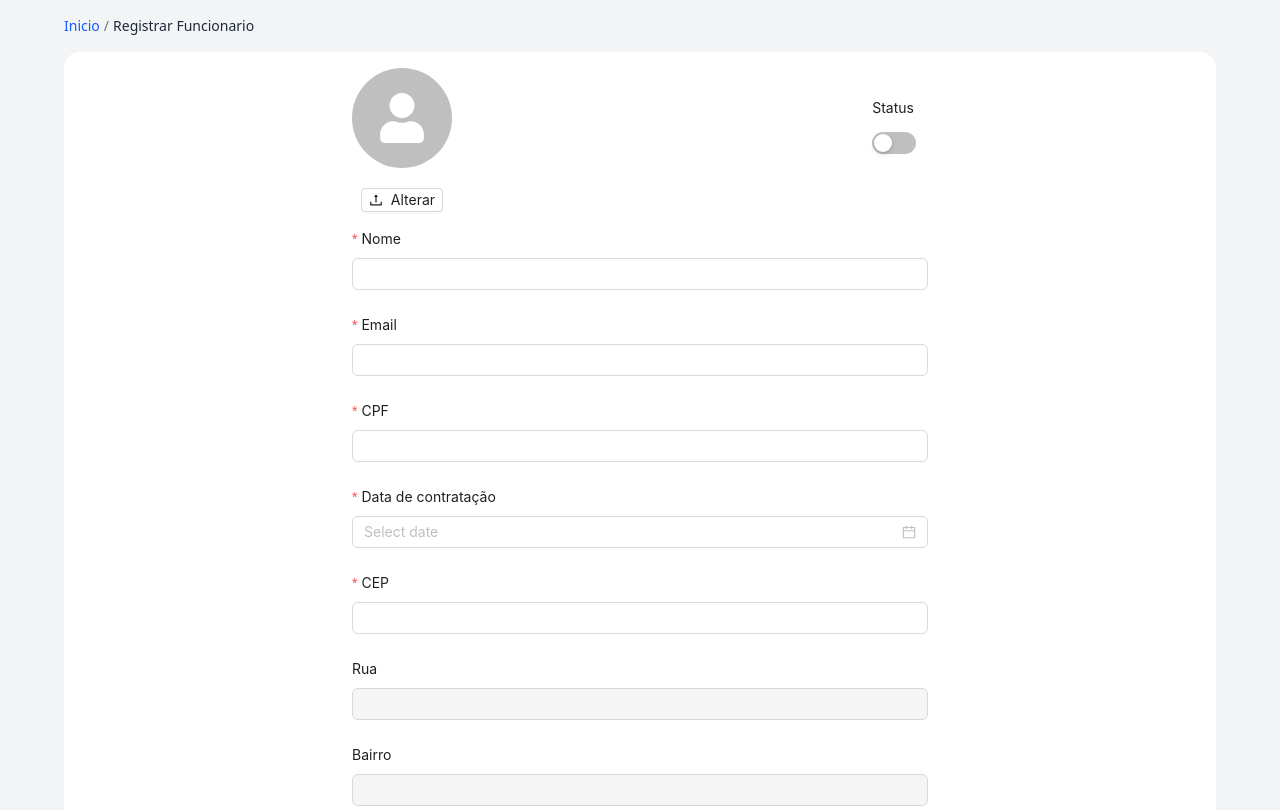
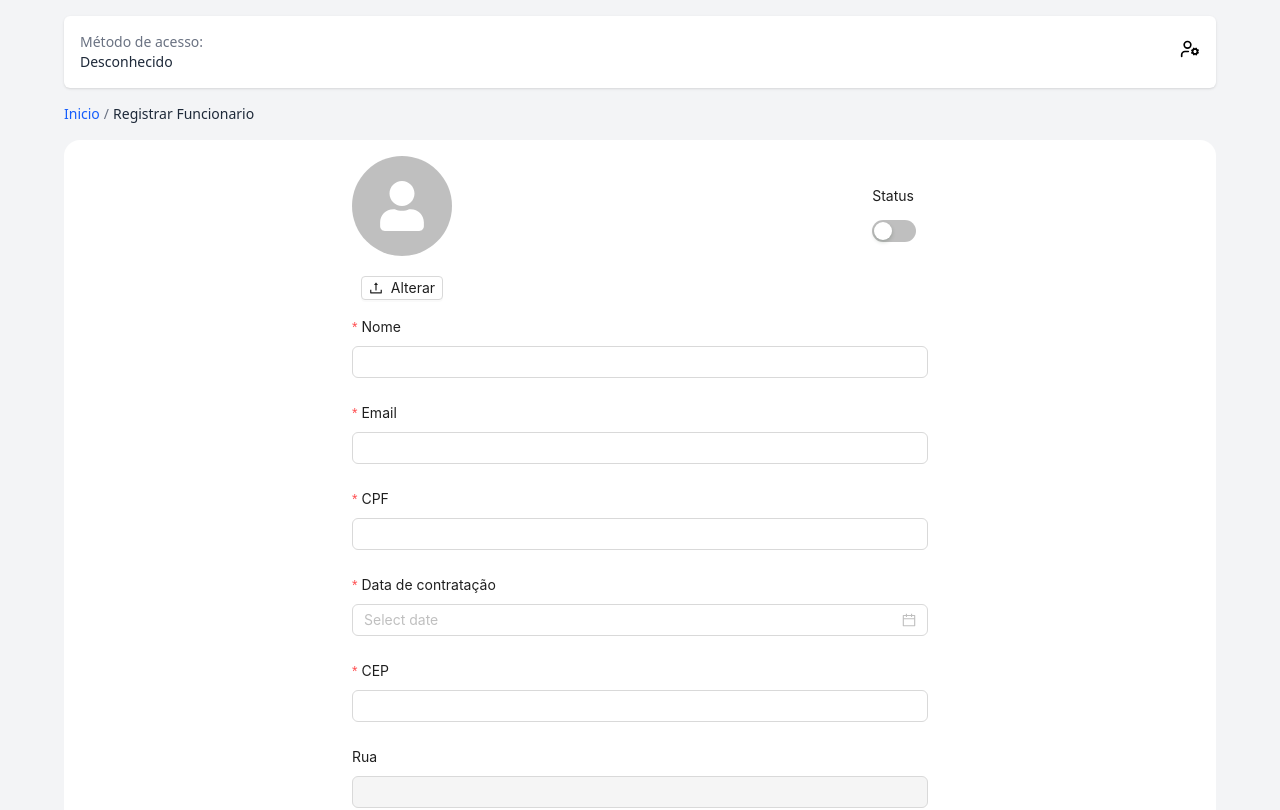
Before and after one commit to ordepMendes/employee-control-panel, a React (Vite) app: page /home/register-employee in a window 1280 px wide. Shown: the top 810 px of the page. Built offline with nearby package versions, Linux system fonts and the light colour scheme; no server answers; sample sign-in values are in the browser's storage.

Commit message:
feat: :sparkles: Funcionalidade de logout
Funcionalidade de logout + mini header dizendo tipo de acesso

```diff
--- a/src/App.tsx
+++ b/src/App.tsx
@@ -1,16 +1,68 @@
-import { Button } from "antd";
+import { Button, Dropdown, Popconfirm, Space } from "antd";
 import { Outlet, useLocation, useNavigate } from "react-router-dom";
+import { CiUser } from "react-icons/ci";
+import { LuUserCog } from "react-icons/lu";
+import { RxExit } from "react-icons/rx";
 import Breadcrumbs from "./components/Breadcrumbs";
+import { auth } from "./service/firebase/firebaseConfig";
+import { signOut } from "firebase/auth";
+import type { MenuProps } from "antd";
+
+const items: MenuProps["items"] = [
+  {
+    key: "2",
+    label: "Profile",
+    icon: <CiUser />,
+    disabled: true,
+  },
+  {
+    key: "4",
+    label: "Sair",
+    icon: <RxExit />,
+    onClick: () => signOut(auth),
+  },
+];
 
 function App() {
+  const user = auth.currentUser;
   const location = useLocation();
   const navigate = useNavigate();
   function handleNavigate() {
     navigate("/home/register-employee");
   }
+
+  const providerId = user?.providerData[0]?.providerId;
+  const loginMethod =
+    providerId === "google.com"
+      ? "Google"
+      : providerId === "password"
+        ? "E-mail e senha"
+        : "Desconhecido";
   return (
     <div className="flex min-h-screen items-center justify-center bg-gray-100 p-4">
       <section className="flex w-full max-w-6xl flex-col gap-4">
+        <header className="flex items-center justify-between rounded-md bg-white p-4 shadow-sm">
+          <div className="flex flex-col">
+            <span className="text-sm text-gray-500">Método de acesso:</span>
+            <span className="text-sm font-medium text-gray-800">
+              {loginMethod}
+            </span>
+          </div>
+          <Dropdown menu={{ items }}>
+            <a onClick={(e) => e.preventDefault()}>
+              <Space className="cursor-pointer">
+                <Popconfirm
+                  title="Logout"
+                  description="Você deseja realmente sair?"
+                  okText="Sim"
+                  cancelText="Não"
+                >
+                  <LuUserCog size={20} />
+                </Popconfirm>
+              </Space>
+            </a>
+          </Dropdown>
+        </header>
         <div className="flex flex-col gap-2 sm:flex-row sm:items-center sm:justify-between">
           <Breadcrumbs />
           {location.pathname != "/home" ? (
@@ -22,7 +74,7 @@ function App() {
           )}
         </div>
         <Outlet />
-        <p className="text-center text-gray-400">
+        <p className="mt-8 text-center text-sm text-gray-400">
           Desenvolvido por Pedro Mendes
         </p>
       </section>
```
